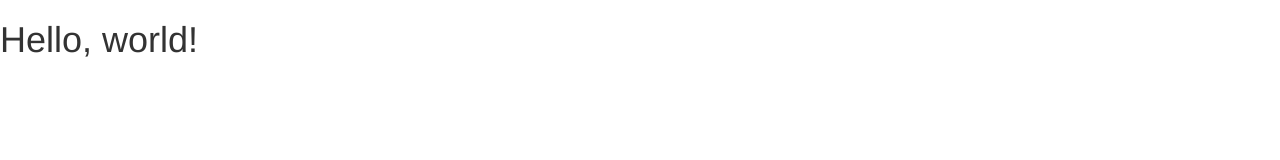
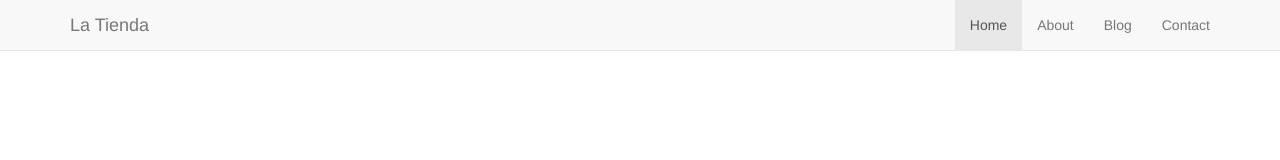
Before and after one commit to evagabriela/themeDesign_LaTienda, a plain HTML site: page index.html in a window 1280 px wide. Drawn offline with nearby package versions, Linux system fonts and the light colour scheme.

Commit message:
add basic fix navbar

```diff
--- a/index.html
+++ b/index.html
@@ -25,7 +25,49 @@
     <![endif]-->
   </head>
   <body>
-    <h1>Hello, world!</h1>
+    <!-- HEADER -->
+    <header>
+      <nav class="navbar navbar-default navbar-fixed-top">
+        <div class="container">
+          <div class="navbar-header">
+            <button type="button" class="navbar-toggle collapsed" data-toggle="collapse" data-target="#navbar" aria-expanded="false" aria-controls="navbar">
+              <span class="sr-only">Toggle navigation</span>
+              <span class="icon-bar"></span>
+              <span class="icon-bar"></span>
+              <span class="icon-bar"></span>
+            </button>
+             <a class="navbar-brand" href="#">La Tienda</a>
+          </div>
+          <div id="navbar" class="navbar-collapse collapse">
+        <!--     <ul class="nav navbar-nav">
+              <li class="active"><a href="#">Home</a></li>
+              <li><a href="#about">About</a></li>
+              <li><a href="#contact">Contact</a></li>
+              <li class="dropdown">
+                <a href="#" class="dropdown-toggle" data-toggle="dropdown" role="button" aria-haspopup="true" aria-expanded="false">Dropdown <span class="caret"></span></a>
+                <ul class="dropdown-menu">
+                  <li><a href="#">Action</a></li>
+                  <li><a href="#">Another action</a></li>
+                  <li><a href="#">Something else here</a></li>
+                  <li role="separator" class="divider"></li>
+                  <li class="dropdown-header">Nav header</li>
+                  <li><a href="#">Separated link</a></li>
+                  <li><a href="#">One more separated link</a></li>
+                </ul>
+              </li>
+            </ul> -->
+            <ul class="nav navbar-nav navbar-right">
+              <li class="active"><a href="../navbar/">Home  <span class="sr-only">(current)</span> </a></li>
+              <li><a href="../navbar-static-top/">About</a></li>
+              <li><a href="../navbar-static-top/">Blog</a></li>
+              <li><a href="./">Contact</a></li>
+            </ul>
+          </div> <!--/.nav-collapse -->
+        </div>
+      </nav>
+
+
+    </header>
 
     <!-- jQuery (necessary for Bootstrap's JavaScript plugins) -->
     <script src="https://ajax.googleapis.com/ajax/libs/jquery/1.11.3/jquery.min.js"></script>
```
